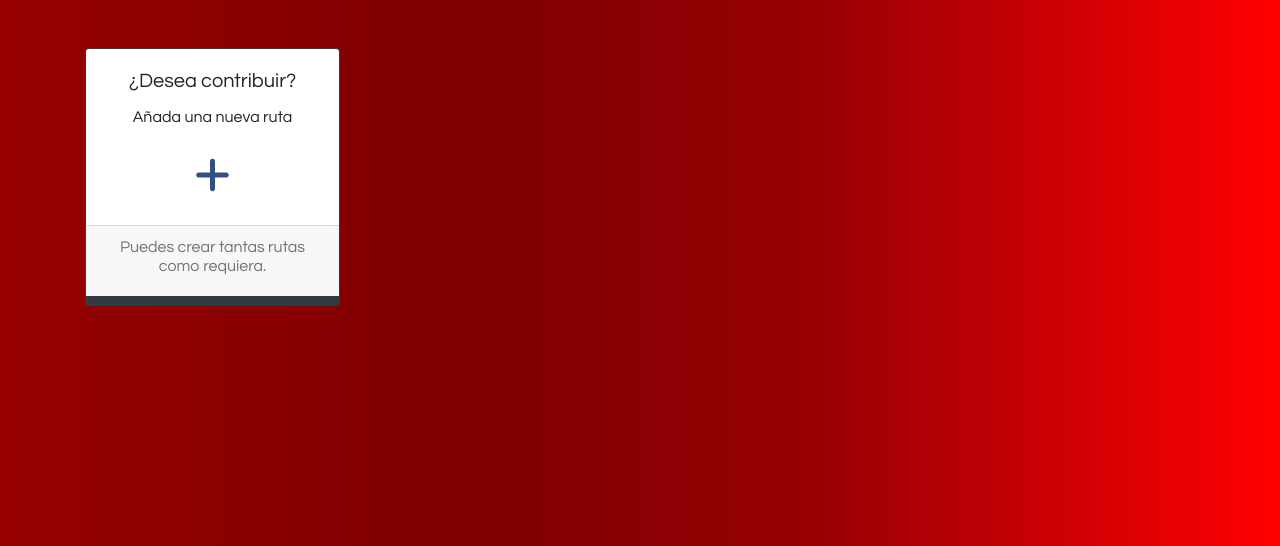
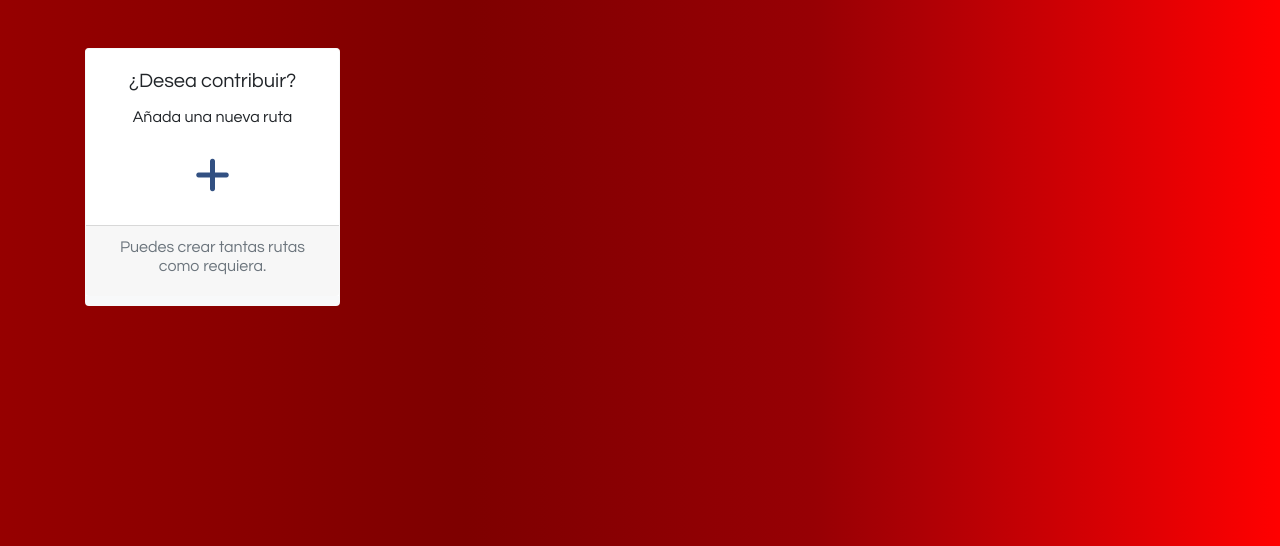
Before and after one commit to xsaco07/CR-Route, a Django app: page /ruta/listar/ in a window 1280 px wide. Shown: the part 85-631 px from the top of the page. Run offline with Django 3.2, Linux system fonts and the light colour scheme; data that the repository does not hold is empty; some libraries are stand-ins or nearby versions.

Commit message:
Correct colors in routes

```diff
--- a/cr_route/app/templates/admRutas.html
+++ b/cr_route/app/templates/admRutas.html
@@ -23,7 +23,7 @@
         <div class="row">
 
           <div class="col-3 text-center">
-            <div class="card border-dark">
+            <div class="card border-light">
                 <div class="card-body">
                   <h5 class="card-title">¿Desea contribuir?</h5>
                   <p class="card-text">Añada una nueva ruta</p>
@@ -39,7 +39,7 @@
 
             <div class="col-3 text-center">
 
-              <div class="card mb-5 border-light bg-dark">
+              <div class="card mb-5">
 
                 <div class="card-body">
 
```
